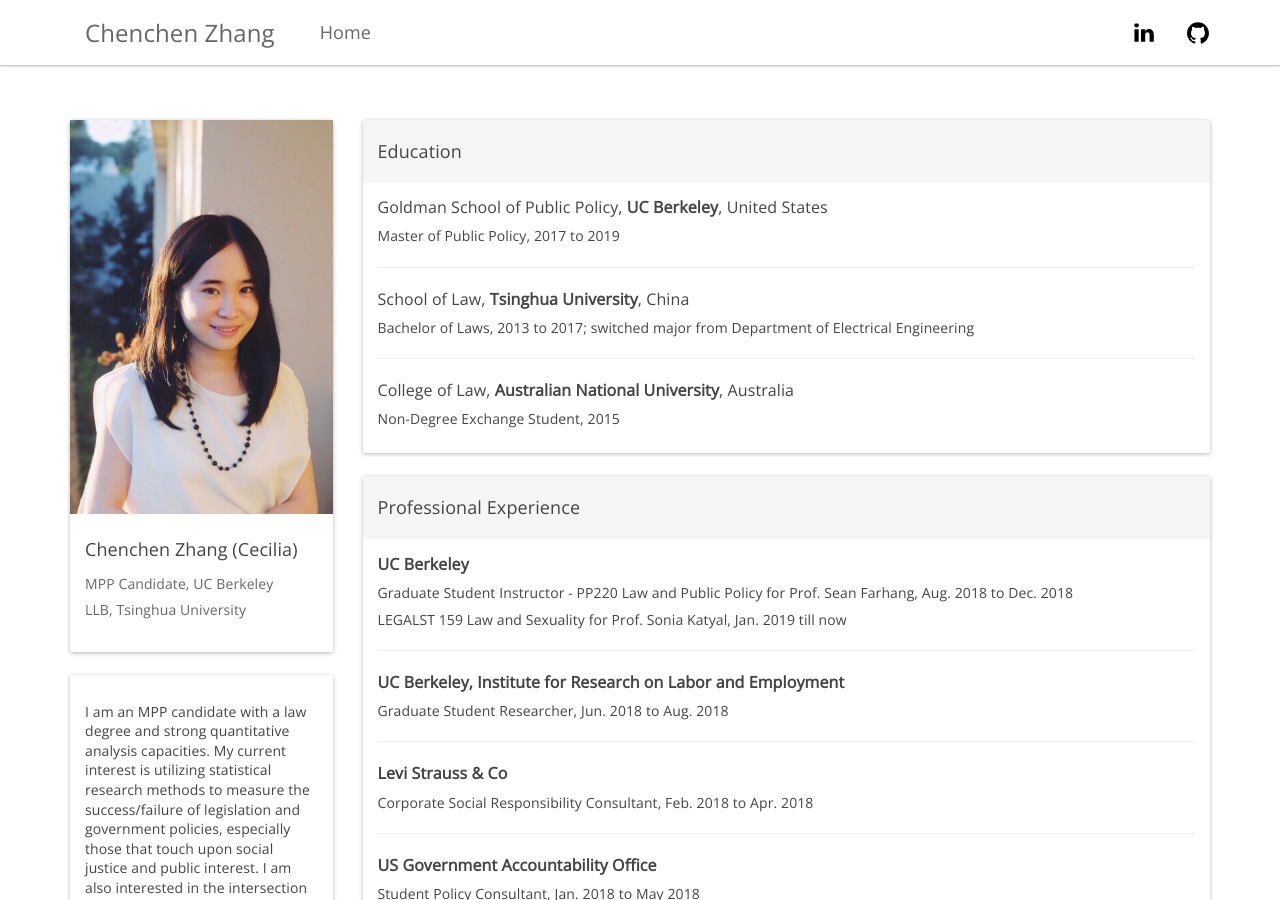
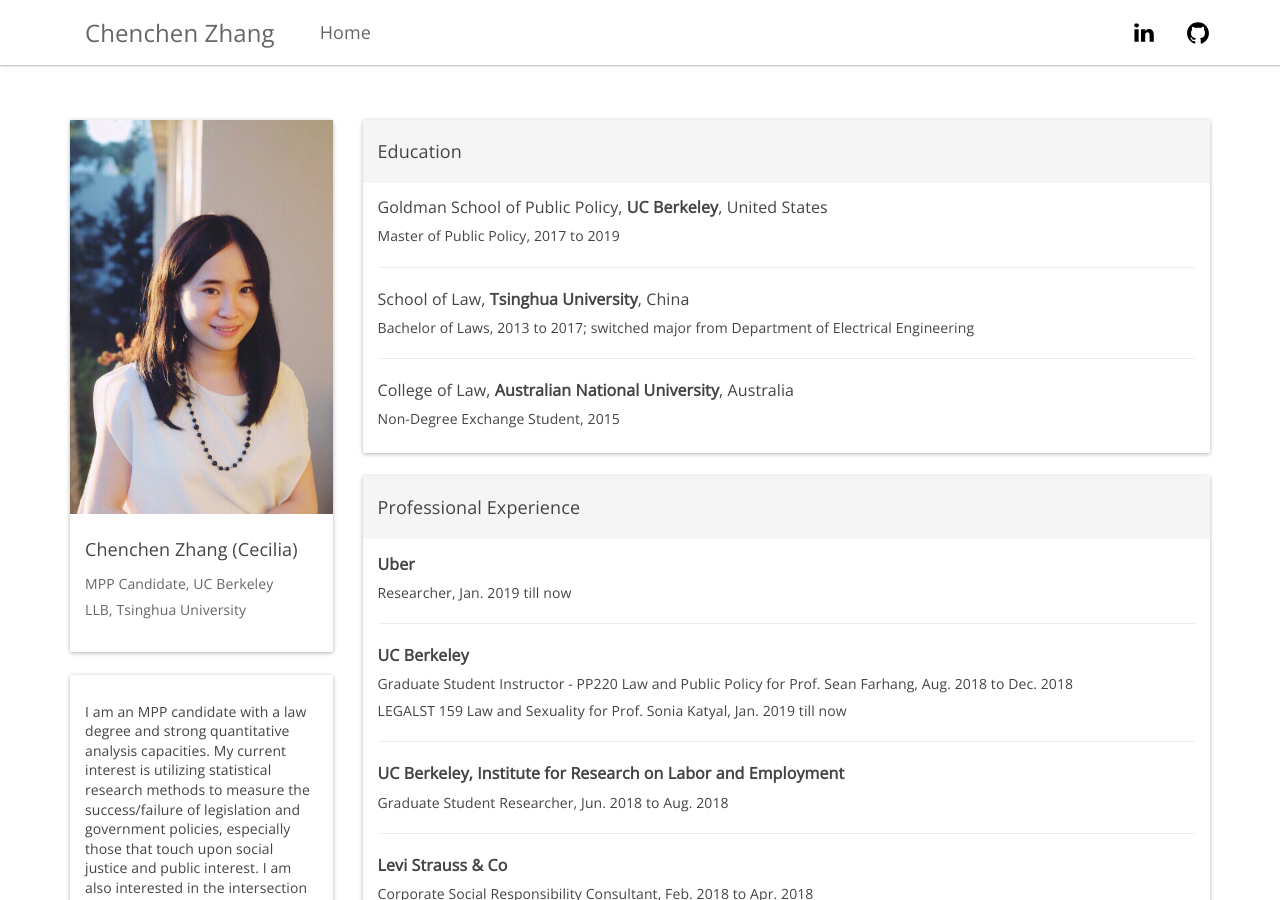
Before and after one commit to CeciliaZhang/-CeciliaZhang-.github-io, a Jekyll site: the page built from index.html, in a window 1280 px wide and 900 px high. Built offline with Jekyll 4.4.1, drawn with Linux system fonts in a browser that asks for light colours; nearby versions of some CDN libraries.

Commit message:
Update experiences.html

```diff
--- a/_includes/experiences.html
+++ b/_includes/experiences.html
@@ -3,6 +3,9 @@
         <h4>Professional Experience</h4>
     </div>
     <div class="panel-body" style="padding-top: 5px;">
+        <h5><b>Uber</b></h5>
+        <h6>Researcher, Jan. 2019 till now</h6>
+        <hr/>
         <h5><b>UC Berkeley</b></h5>
         <h6>Graduate Student Instructor - PP220 Law and Public Policy for Prof. Sean Farhang, Aug. 2018 to Dec. 2018
             <h6>LEGALST 159 Law and Sexuality for Prof. Sonia Katyal, Jan. 2019 till now</h6></h6>
```
